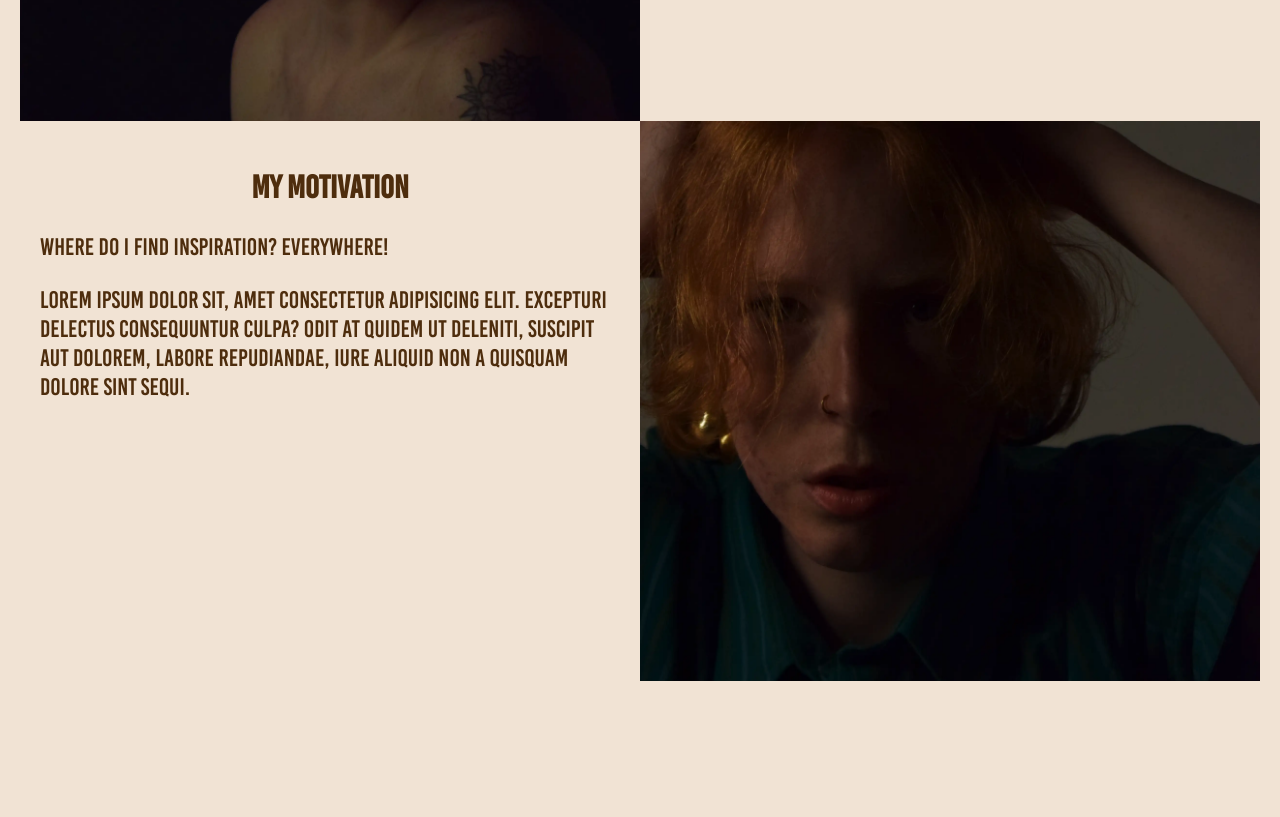
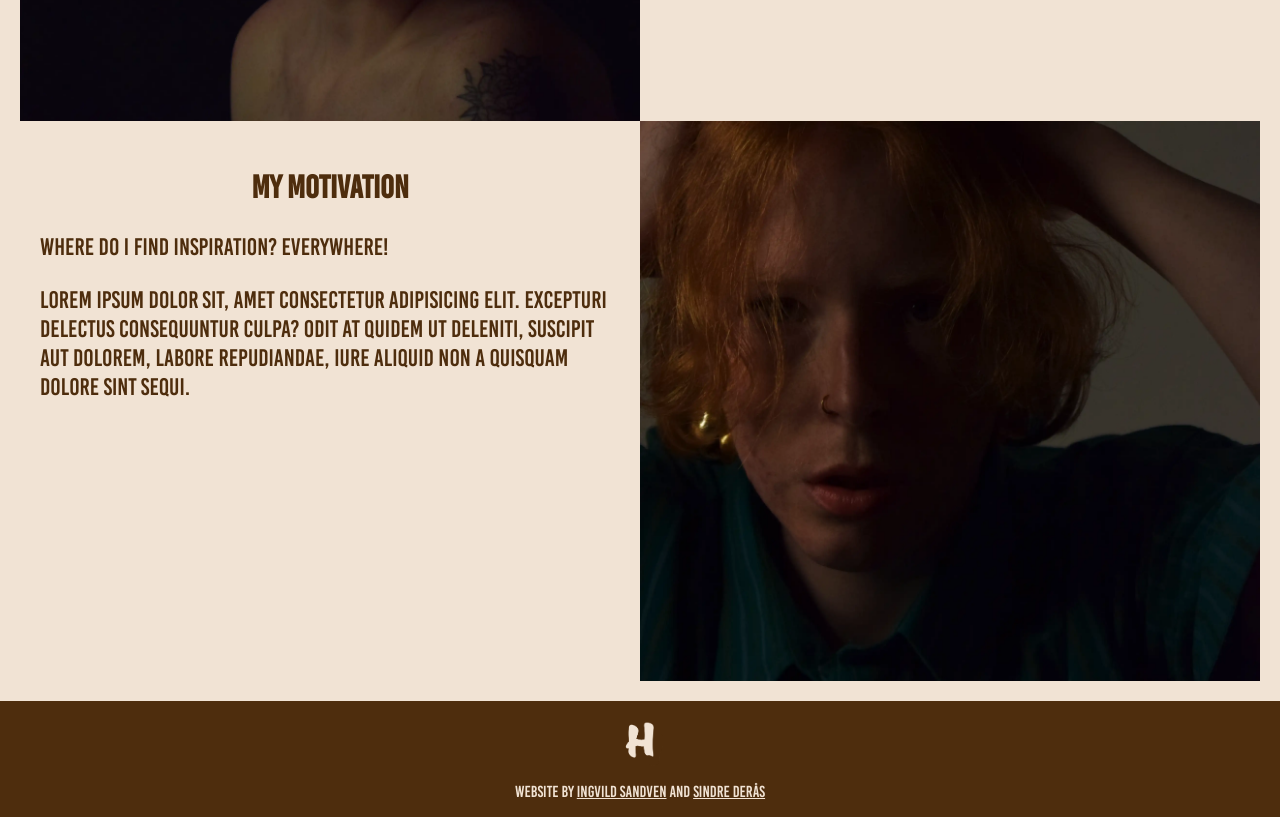
Before and after one commit to ESPR07/helene-volle-portfolio, a plain HTML site: page pages/aboutMe.html in a window 1280 px wide. Shown: the part 1211-2028 px from the top of the page. Before the commit the page ends 1912 px from the top, so only its background shows below. Drawn offline with Linux system fonts and the light colour scheme.

```diff
--- a/pages/aboutMe.html
+++ b/pages/aboutMe.html
@@ -57,6 +57,13 @@
 
         </container>
 
+        <footer>
+            <span class="helene-logo"></span>
+            <container class="credits">
+                <p>Website by <a href="mailto:ingvild.sandven@gmail.com" target="_blank">Ingvild Sandven</a> and <a href="https://github.com/ESPR07/" target="_blank">Sindre Derås</a></p>
+              </container>
+        </footer>
+
     </main>
 </body>
 </html>
--- a/scripts/projectPage.js
+++ b/scripts/projectPage.js
@@ -175,7 +175,7 @@
     const text = document.querySelector(".modal-text");
     modal.style.display = "flex";
     image.src = imageData.link;
-    text.innerText = imageData.sub_image_description;
+    text.innerText = imageData.title;
     modalImageLink = imageData.link;
 }
 
--- a/styles/projectPage.css
+++ b/styles/projectPage.css
@@ -122,7 +122,7 @@
 
 .modal-img{
     width: 100%;
-    height: 100%;
+    height: 93%;
     object-fit: contain;
     opacity: 1;
 }
--- a/styles/root.css
+++ b/styles/root.css
@@ -50,3 +50,28 @@
     color: var(--active-color);
     cursor: default;
 }
+
+footer{
+    background-color: var(--content-color);
+    color: var(--background);
+    display: flex;
+    flex-direction: column;
+    margin: 0px;
+    justify-content: center;
+    align-items: center;
+    padding-top: 15px;
+    width: 100%;
+}
+
+.helene-logo{
+    width: 50px;
+    height: 50px;
+    background-image: url("/assets/icons/helene-logo-nosplash.png");
+    background-repeat: no-repeat;
+    background-size: contain;
+    background-position: center;
+}
+
+.credits a{
+    color: var(--background);
+}
```
Also changed, not shown: styles/myWork.css (+0 -24 lines).
